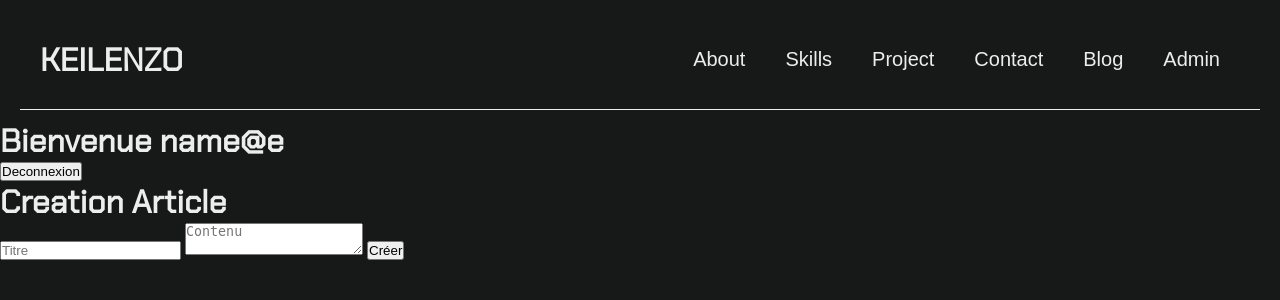
After one commit to Keil-ENZO/Portfolio_Php, a PHP site: page /Portfolio_Php/src/pages/editBlog.php in a window 1280 px wide. The commit adds this page. Shown: the top 300 px of the page. Run offline with PHP 8.4, Linux system fonts and the light colour scheme; the visitor is signed in with stand-in values (Sample User, id 1); data that the repository does not hold is empty.

Commit message:
style accueil

```diff
--- a/src/layout/header.php
+++ b/src/layout/header.php
@@ -1,5 +1,15 @@
 <?php
 session_start();
+
+if(!isset($_SESSION['email'])){
+    header('Location: connexion.php');
+    exit();
+
+}
+
+//Affichage du nom de l'utilisateur
+$email = $_SESSION['email'];
+$email = substr($email, 0, -10);
 
 ?>
 
@@ -17,7 +27,7 @@ session_start();
             <a href="http://localhost:8888/Portfolio_Php/src/pages/blog.php">Blog</a>
 
             <?php if (isset($_SESSION['email'])): ?>
-            <a href="http://localhost:8888/Portfolio_Php/src/pages/indexAdmin.php">Admin</a>
+            <a href="http://localhost:8888/Portfolio_Php/src/pages/editBlog.php">Admin</a>
             <?php endif; ?>
         </div>
     </nav>
--- a/src/pages/blog.php
+++ b/src/pages/blog.php
@@ -1,10 +1,10 @@
 <?php
 
 require_once '../routes/getBlog.php';
-use Blog\BlogController;
+use Blog\getBlog;
 
-$blogController = new BlogController();
-$blogPosts = $blogController->getBlogPosts();
+$getBlog = new getBlog();
+$blogPosts = $getBlog->getBlogPosts();
 ?>
 
 <!DOCTYPE html>
--- /dev/null
+++ b/src/pages/editBlog.php
@@ -0,0 +1,77 @@
+<?php
+
+require_once '../routes/blogController.php';
+
+use Blog\BlogController;
+
+$BlogController = new BlogController();
+
+
+?>
+
+<!DOCTYPE html>
+<html lang="en">
+
+<head>
+    <meta charset="UTF-8">
+    <meta name="viewport" content="width=device-width, initial-scale=1.0">
+    <link rel="preconnect" href="https://fonts.googleapis.com">
+    <link rel="preconnect" href="https://fonts.gstatic.com" crossorigin>
+    <link
+        href="https://fonts.googleapis.com/css2?family=Chakra+Petch:ital,wght@0,300;0,400;1,300&family=M+PLUS+Rounded+1c:wght@100;300;400&display=swap"
+        rel="stylesheet">
+    <link rel="stylesheet" href="../style/style.css">
+    <title>Admin Blog</title>
+</head>
+
+<body>
+
+    <?php require_once('../layout/header.php');?>
+
+    <h1>Bienvenue <?php echo $email ?></h1>
+
+    <!-- Formulaire de deconnexion -->
+    <form action="editBlog.php" method="post">
+        <button type="submit" name="deconnexion">Deconnexion</button>
+    </form>
+
+    <h2>Creation Article</h2>
+
+    <!-- Formulaire d'ajout d'article -->
+    <form action="editBlog.php" method="post">
+        <input type="text" name="title" placeholder="Titre">
+        <textarea name="content" placeholder="Contenu"></textarea>
+        <button type="submit" name="create">Créer</button>
+    </form>
+
+    <!-- Affichage des articles existants -->
+    <?php
+    foreach ($blogPosts as $post) :
+    ?>
+    <h2><?php echo $post['title']; ?></h2>
+    <p><?php echo $post['content']; ?></p>
+    <p><?php echo $post['created_at']; ?></p>
+
+    <!-- Formulaire de modification d'article -->
+    <form action="editBlog.php" method="post">
+        <input type="hidden" name="id" value="<?php echo $post['id']; ?>">
+        <input type="text" name="title" placeholder="Titre" value="<?php echo $post['title']; ?>">
+        <textarea name="content" placeholder="Contenu"><?php echo $post['content']; ?></textarea>
+        <button type="submit" name="update">Modifier</button>
+    </form>
+
+    <!-- Formulaire de suppression d'article -->
+    <form action="editBlog.php" method="get">
+        <input type="hidden" name="delete" value="<?php echo $post['id']; ?>">
+        <button type="submit">Supprimer</button>
+    </form>
+
+    <?php
+    endforeach;
+    ?>
+
+
+
+</body>
+
+</html>
--- a/src/pages/indexAdmin.php
+++ b/src/routes/blogController.php
@@ -1,13 +1,5 @@
 <?php
 namespace Blog;
-
-session_start();
-
-if(!isset($_SESSION['email'])){
-    header('Location: connexion.php');
-    exit();
-
-}
 
 require_once '../db/conectDb.php';
 include('../../env.php');
@@ -104,68 +96,3 @@ $blogPosts = $blogController->getBlogPosts();
 if ($_SERVER['REQUEST_METHOD'] === 'POST' && isset($_POST['deconnexion'])) {
     $blogController->deconnexion();
 }
-
-//Affichage du nom de l'utilisateur
-$email = $_SESSION['email'];
-$email = substr($email, 0, -10);
-
-?>
-
-<!DOCTYPE html>
-<html lang="en">
-
-<head>
-    <meta charset="UTF-8">
-    <meta name="viewport" content="width=device-width, initial-scale=1.0">
-    <title>Blog</title>
-</head>
-
-<body>
-
-    <h1>Bienvenue <?php echo $email ?></h1>
-
-    <!-- Formulaire de deconnexion -->
-    <form action="indexAdmin.php" method="post">
-        <button type="submit" name="deconnexion">Deconnexion</button>
-    </form>
-
-    <h2>Creation Article</h2>
-
-    <!-- Formulaire d'ajout d'article -->
-    <form action="indexAdmin.php" method="post">
-        <input type="text" name="title" placeholder="Titre">
-        <textarea name="content" placeholder="Contenu"></textarea>
-        <button type="submit" name="create">Créer</button>
-    </form>
-
-    <!-- Affichage des articles existants -->
-    <?php
-    foreach ($blogPosts as $post) :
-    ?>
-    <h2><?php echo $post['title']; ?></h2>
-    <p><?php echo $post['content']; ?></p>
-    <p><?php echo $post['created_at']; ?></p>
-
-    <!-- Formulaire de modification d'article -->
-    <form action="indexAdmin.php" method="post">
-        <input type="hidden" name="id" value="<?php echo $post['id']; ?>">
-        <input type="text" name="title" placeholder="Titre" value="<?php echo $post['title']; ?>">
-        <textarea name="content" placeholder="Contenu"><?php echo $post['content']; ?></textarea>
-        <button type="submit" name="update">Modifier</button>
-    </form>
-
-    <!-- Formulaire de suppression d'article -->
-    <form action="indexAdmin.php" method="get">
-        <input type="hidden" name="delete" value="<?php echo $post['id']; ?>">
-        <button type="submit">Supprimer</button>
-    </form>
-
-    <?php
-    endforeach;
-    ?>
-
-
-
-</body>
-
-</html>
--- a/src/routes/getBlog.php
+++ b/src/routes/getBlog.php
@@ -6,7 +6,7 @@ include('../../env.php');
 
 use Database\DBConnection;
 
-class BlogController
+class getBlog
 {
     private $db;
 
--- a/src/style/style.css
+++ b/src/style/style.css
@@ -133,12 +133,25 @@ nav div h1 {
     padding: 30px;
 }
 
-#about div {
+#about .content {
     display: flex;
+    flex-direction: column;
     justify-content: space-around;
     align-items: center;
+    height: 100%;
+}
+
+.content div {
+    display: flex;
     flex-direction: column;
-    height: 100%;
+    justify-content: space-around;
+    align-items: center;
+    height: 50%;
+}
+
+.content div h2 {
+    font-size: 8vw;
+    line-height: 120px;
 }
 
 img {
@@ -190,14 +203,12 @@ img {
         align-items: center;
     }
 
-    #about div {
+    #about .content {
         flex-direction: row;
-
-        width: 70%;
     }
 
     img {
-        width: 50%;
+        width: 40%;
         margin: 0 50px;
     }
 }
```
Also changed, not shown: src/layout/main.php (+8 -4 lines).
